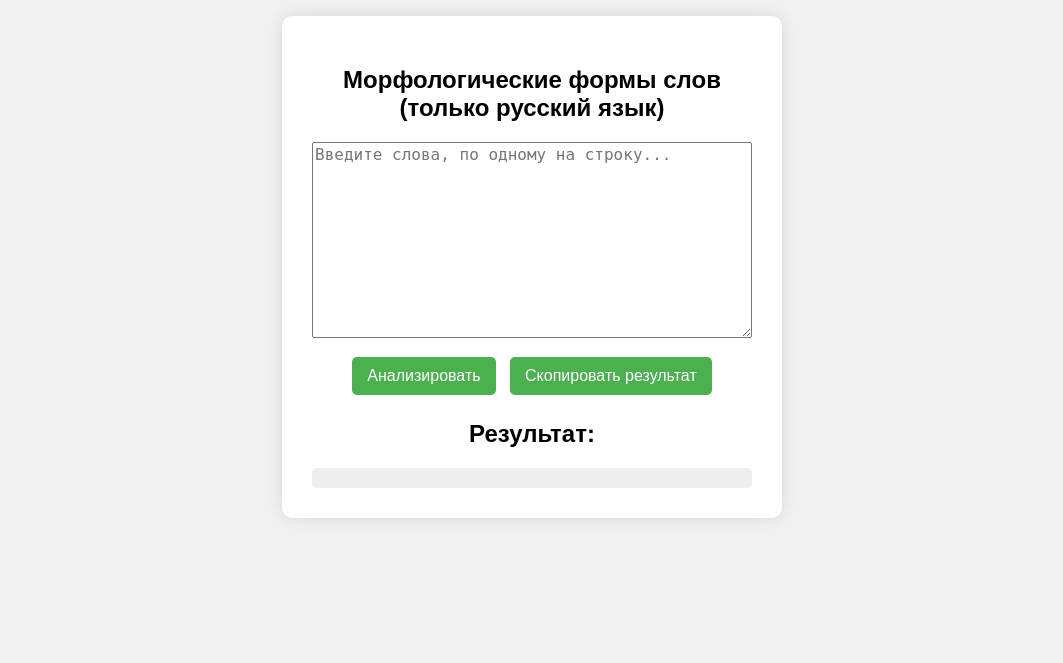
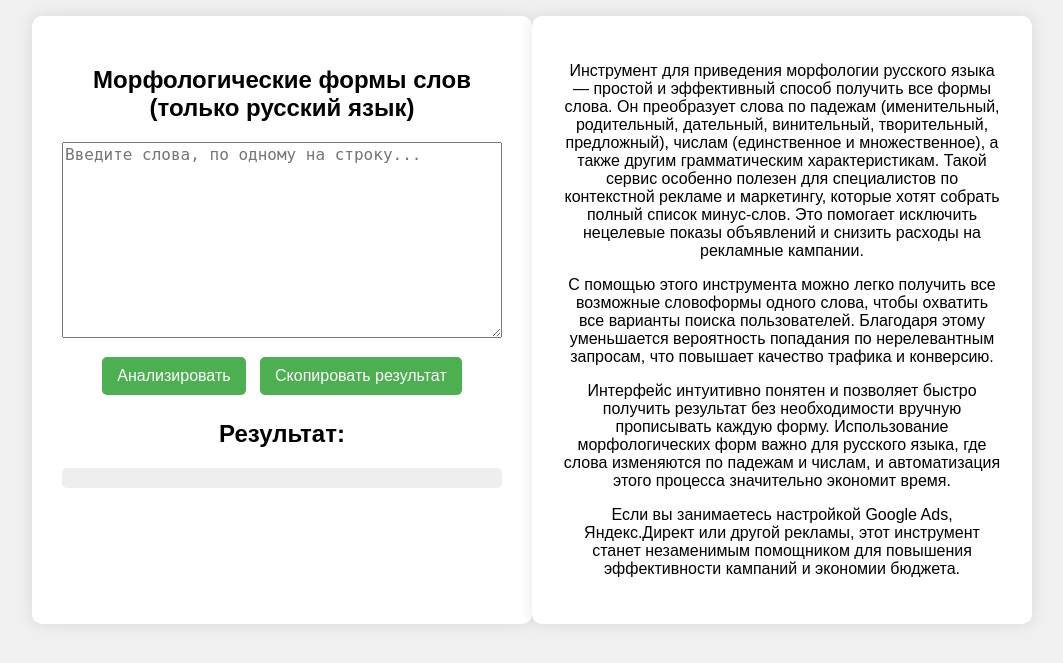
Before and after one commit to klbvct/morph-analyzer, a Flask app: page / in a window 1280 px wide. Shown: the top 663 px of the page, without its empty margins (108-1171 px from the left). Run offline with Flask 3, Linux system fonts and the light colour scheme.

Commit message:
update text

```diff
--- a/templates/index.html
+++ b/templates/index.html
@@ -3,9 +3,9 @@
 <head>
   <meta charset="UTF-8">
   <meta name="viewport" content="width=device-width, initial-scale=1.0">
-  <title>Морфологический анализ</title>
+  <title>Приведение морфологии</title>
   <link rel="stylesheet" href="/static/styles.css">
-
+  <meta name="description" content="Инструмент преобразует слова по падежам, числу и другим формам русского языка и возвращает список всех вариантов слов">
 </head>
 <body>
   <section>
@@ -17,6 +17,12 @@
     <button onclick="copyResult()">Скопировать результат</button>
     <h2>Результат:</h2>
     <pre id="output" style="white-space: pre-wrap;"></pre>
+  </section>
+  <section>
+    <p>Инструмент для приведения морфологии русского языка — простой и эффективный способ получить все формы слова. Он преобразует слова по падежам (именительный, родительный, дательный, винительный, творительный, предложный), числам (единственное и множественное), а также другим грамматическим характеристикам. Такой сервис особенно полезен для специалистов по контекстной рекламе и маркетингу, которые хотят собрать полный список минус-слов. Это помогает исключить нецелевые показы объявлений и снизить расходы на рекламные кампании.</p>
+    <p>С помощью этого инструмента можно легко получить все возможные словоформы одного слова, чтобы охватить все варианты поиска пользователей. Благодаря этому уменьшается вероятность попадания по нерелевантным запросам, что повышает качество трафика и конверсию.</p>
+    <p>Интерфейс интуитивно понятен и позволяет быстро получить результат без необходимости вручную прописывать каждую форму. Использование морфологических форм важно для русского языка, где слова изменяются по падежам и числам, и автоматизация этого процесса значительно экономит время.</p>
+    <p>Если вы занимаетесь настройкой Google Ads, Яндекс.Директ или другой рекламы, этот инструмент станет незаменимым помощником для повышения эффективности кампаний и экономии бюджета.</p>
   </section>
 
   <script>
```
Also changed, not shown: README.md.
